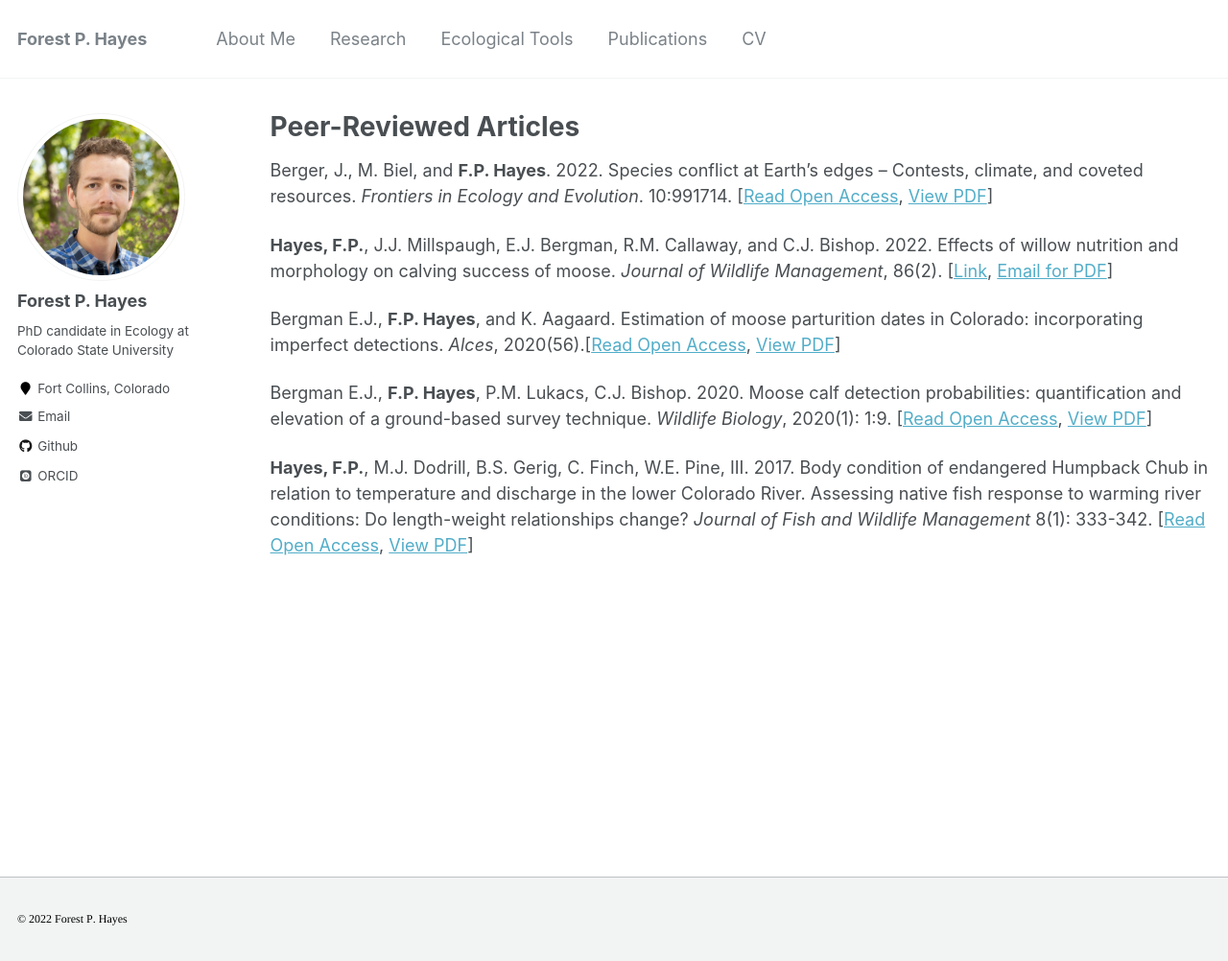
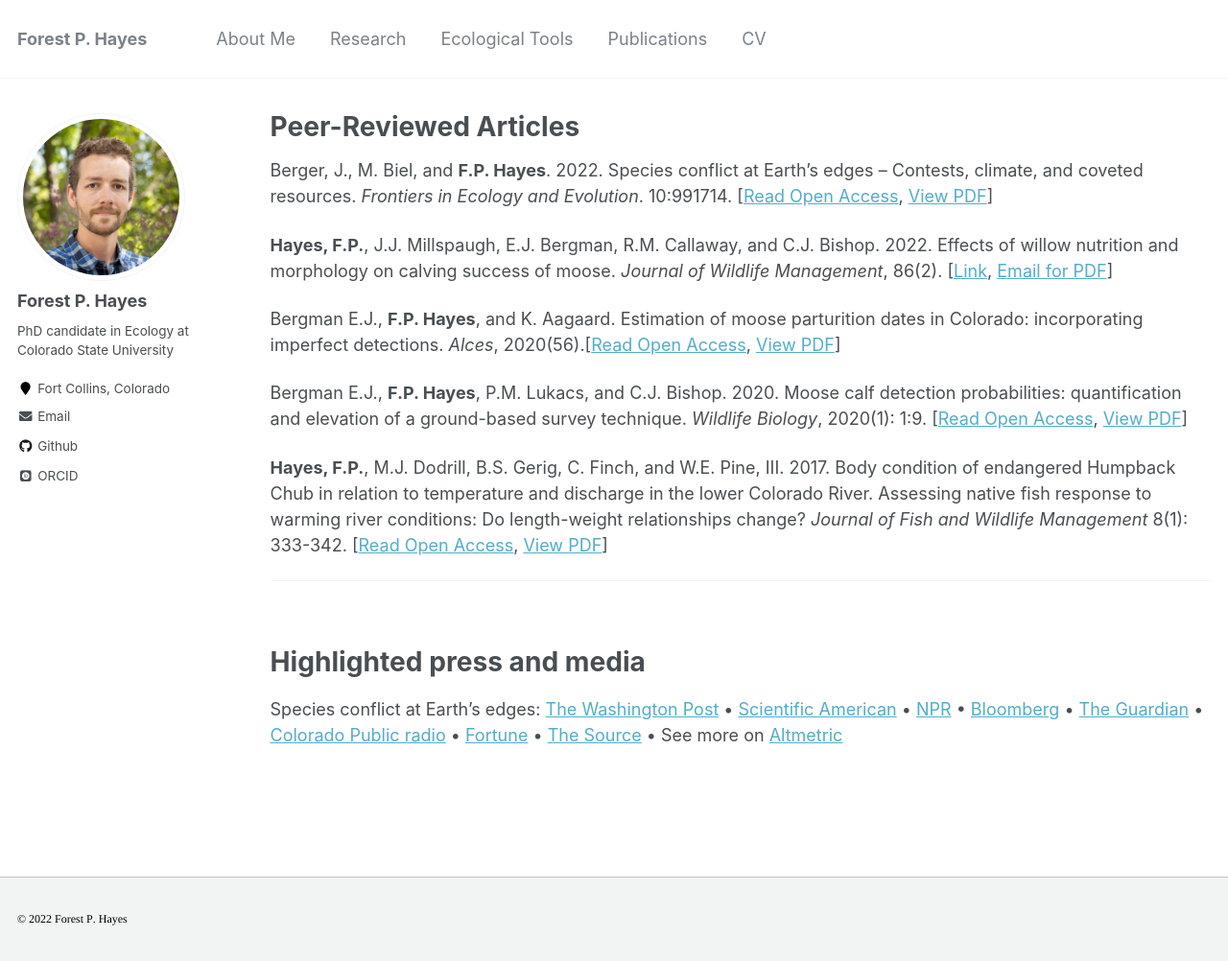
Before and after one commit to foresthayes/foresthayes.github.io, a Jekyll site: the page built from _pages/publications.md, in a window 1280 px wide and 1002 px high. Shown: the whole window at 96% size. Built offline with Jekyll 4.4.1, drawn with Linux system fonts in a browser that asks for light colours; some web fonts are replaced.

Commit message:
Update publications

```diff
--- a/_pages/publications.md
+++ b/_pages/publications.md
@@ -12,6 +12,32 @@ Berger, J., M. Biel, and **F.P. Hayes**. 2022. Species conflict at Earth’s edg
 Bergman E.J., **F.P. Hayes**, and K. Aagaard. Estimation of moose parturition dates in Colorado: incorporating imperfect detections. *Alces*, 2020(56).\[[Read Open Access](https://alcesjournal.org/index.php/alces/article/view/277), <a href="./2020_Bergman et al_parturition.pdf">View PDF</a>\]
 
 
-Bergman E.J., **F.P. Hayes**, P.M. Lukacs, C.J. Bishop. 2020. Moose calf detection probabilities: quantification and elevation of a ground-based survey technique. *Wildlife Biology*, 2020(1): 1:9. \[[Read Open Access](https://doi.org/10.2981/wlb.00599), <a href="./2020_Bergman et al_calf detection.pdf">View PDF</a>\]
+Bergman E.J., **F.P. Hayes**, P.M. Lukacs, and C.J. Bishop. 2020. Moose calf detection probabilities: quantification and elevation of a ground-based survey technique. *Wildlife Biology*, 2020(1): 1:9. \[[Read Open Access](https://doi.org/10.2981/wlb.00599), <a href="./2020_Bergman et al_calf detection.pdf">View PDF</a>\]
 
-**Hayes, F.P.**, M.J. Dodrill, B.S. Gerig, C. Finch, W.E. Pine, III. 2017. Body condition of endangered Humpback Chub in relation to temperature and discharge in the lower Colorado River. Assessing native fish response to warming river conditions: Do length-weight relationships change? *Journal of Fish and Wildlife Management* 8(1): 333-342. \[[Read Open Access](https://doi.org/10.3996/062014-JFWM-047), <a href="./2017_Hayes et al_Humpback Chub condition.pdf">View PDF</a>\]
+**Hayes, F.P.**, M.J. Dodrill, B.S. Gerig, C. Finch, and W.E. Pine, III. 2017. Body condition of endangered Humpback Chub in relation to temperature and discharge in the lower Colorado River. Assessing native fish response to warming river conditions: Do length-weight relationships change? *Journal of Fish and Wildlife Management* 8(1): 333-342. \[[Read Open Access](https://doi.org/10.3996/062014-JFWM-047), <a href="./2017_Hayes et al_Humpback Chub condition.pdf">View PDF</a>\]
+
+---------------------------
+
+
+&nbsp;
+
+# Highlighted press and media
+
+Species conflict at Earth's edges:
+[The Washington Post](https://www.washingtonpost.com/climate-environment/2022/10/17/goats-bighorn-sheep-glacier-salt)
+•
+[Scientific American](https://www.scientificamerican.com/article/mountain-goats-battle-bighorn-sheep-over-climate-limited-resources/)
+•
+[NPR](https://www.npr.org/sections/goatsandsoda/2022/10/17/1129521295/goats-slam-sheep-over-salt-lick-maybe-they-really-are-the-goat)
+•
+[Bloomberg](https://www.bloomberg.com/news/articles/2022-10-17/climate-change-pits-mountain-goats-against-bighorn-sheep-in-american-rockies)
+•
+[The Guardian](https://www.theguardian.com/environment/2022/oct/16/mountain-goats-bighorn-sheep-climate-crisis-ice-melt)
+•
+[Colorado Public radio](https://www.cpr.org/2022/10/18/glaciers-melting-rocky-mountain-goats-sheep/)
+•
+[Fortune](https://fortune.com/2022/10/17/sheep-goats-climate-change-rivalry-rocky-mountains/)
+•
+[The Source](https://source.colostate.edu/mountain-goats-and-bighorn-sheep-battle-in-climate-crisis-new-study-shows/)
+•
+See more on [Altmetric](https://frontiers.altmetric.com/details/137313015)
```
Also changed, not shown: 2 other files.
